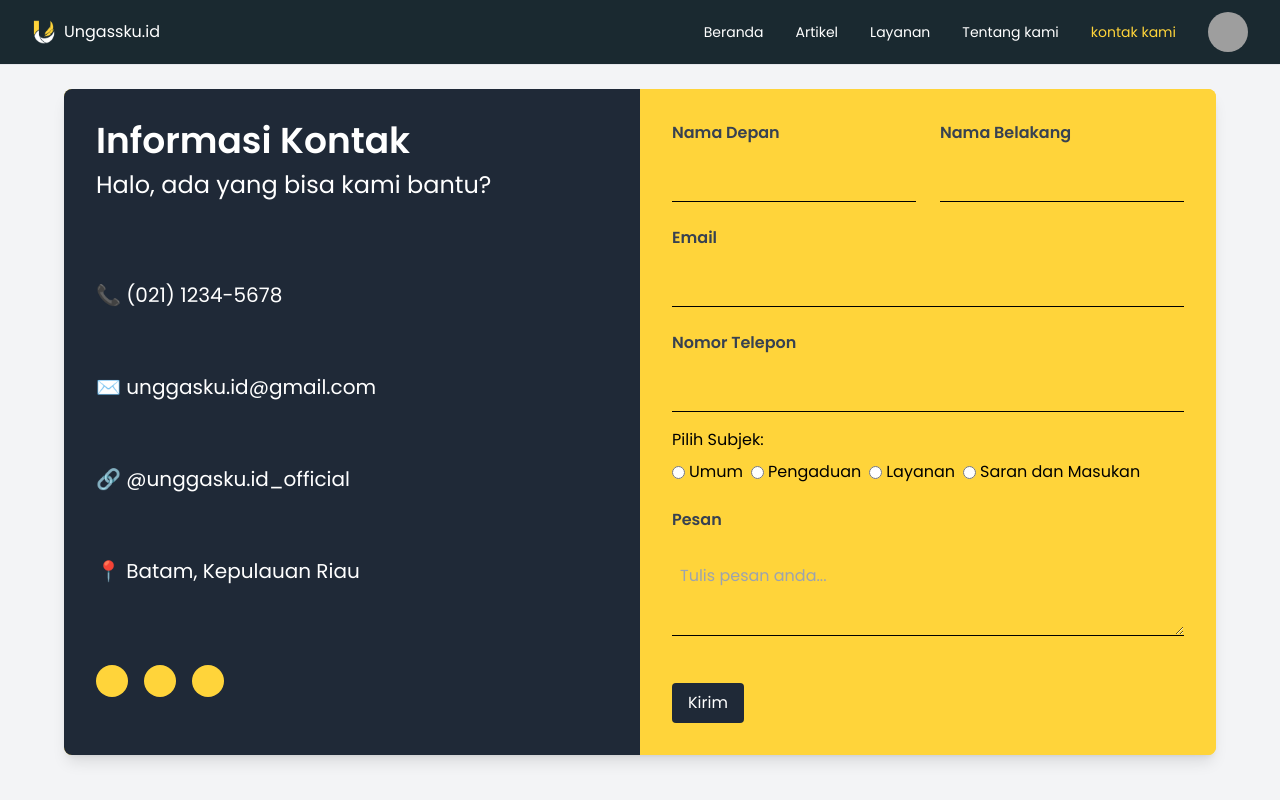
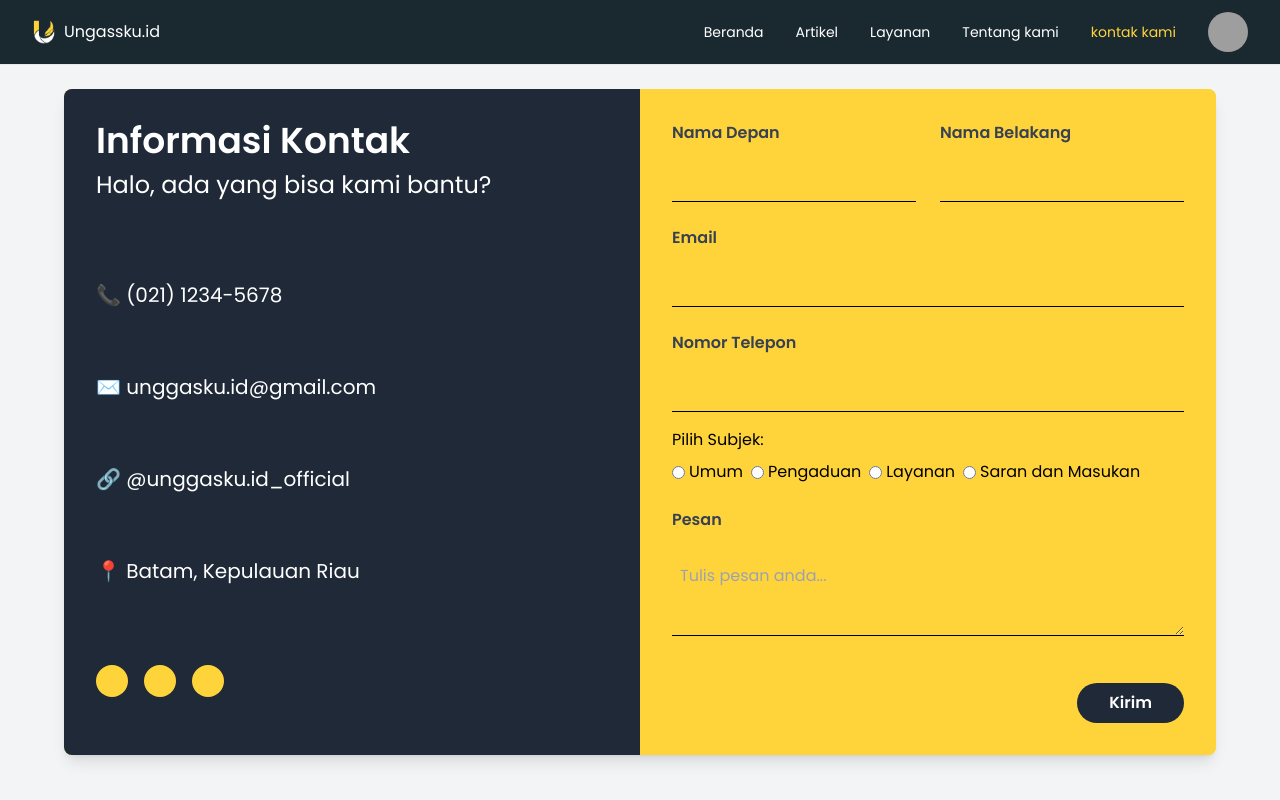
Before and after one commit to Ariemaharrucha/unggasku-fe, a React (Vite) app: page /kontak_kami in a window 1280 px wide. Shown: the top 800 px of the page. Built offline with nearby package versions, Linux system fonts and the light colour scheme; grey boxes are pictures that could not be loaded.

Commit message:
Update Contact #4

```diff
--- a/src/pages/clients/Contact.jsx
+++ b/src/pages/clients/Contact.jsx
@@ -78,7 +78,11 @@ const Contact= () => {
                 </div>
 
 
-                <button type="submit" className="mt-4 bg-gray-800 text-white py-2 px-4 rounded w-full md:w-auto">Kirim</button>
+                <div className="flex justify-end">
+                  <button type="submit" className="font-semibold mt-4 bg-gray-800 text-white py-2 px-8 rounded-3xl w-full md:w-auto">
+                    Kirim
+                  </button>
+                </div>
               </form>
             </div>
           </div>
```
